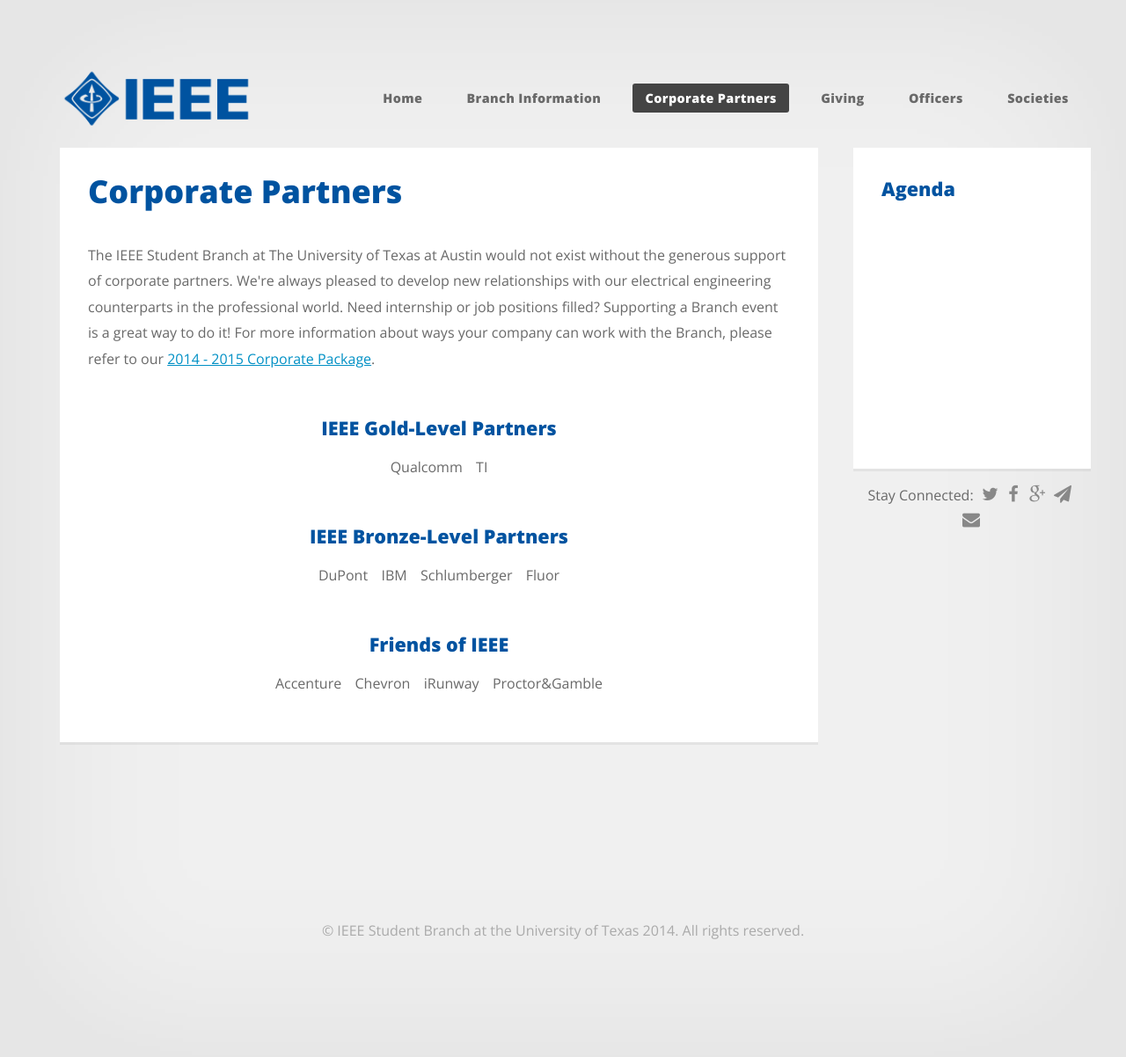
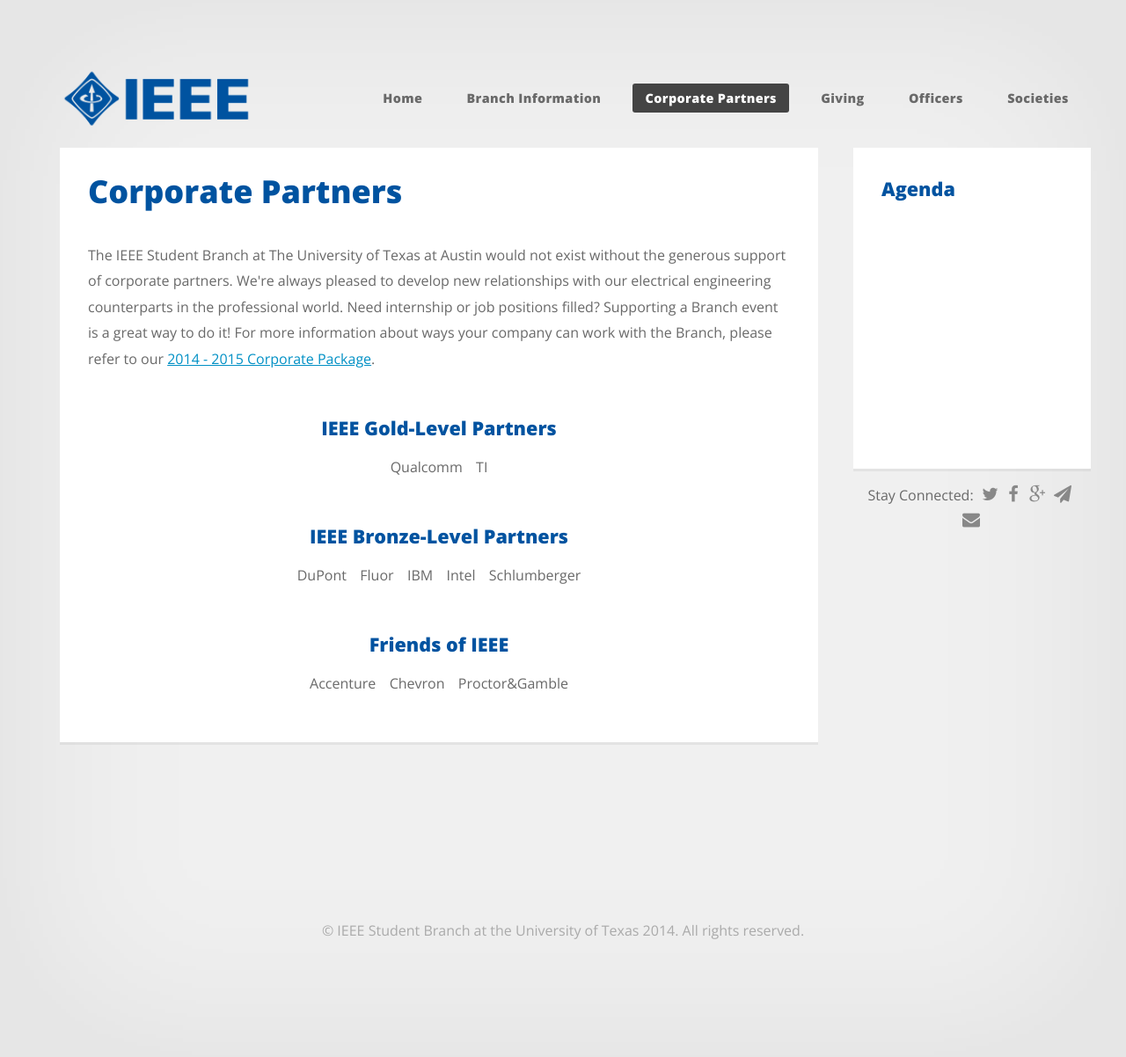
Before and after one commit to ieee-ut/ieee-ut.github.io, a Jekyll site: the page built from partners.html, in a window 1280 px wide. Shown: the whole page at 88% size. Built offline with Jekyll 4.4.1, drawn with Linux system fonts in a browser that asks for light colours; Markdown is read by kramdown in place of the engine named in the settings; comment, search, counter and statistics services are not loaded.

Commit message:
Typo, updated partners

```diff
--- a/_posts/2015-04-13-elections.html
+++ b/_posts/2015-04-13-elections.html
@@ -17,7 +17,7 @@
 		<li> Take at least 50% of your course load on the UT Austin campus</li>
 		<li> Hold (or will hold after elections) a national IEEE membership</li>
 		<li> Will be able to serve as an officer for Summer 2015, Fall 2015, and Spring 2016</li>
-		<li> Will fulful all general and specific duties according to the Constitution and Bylaws</li>
+		<li> Will fulfill all general and specific duties according to the Constitution and Bylaws</li>
 	</ul>
 	Our Bylaws and Constitution can be found in our Branch Information page.
 </p>
--- a/partners.html
+++ b/partners.html
@@ -18,9 +18,9 @@
 		<!--<h3>IEEE Silver-Level Partners</h3>-->
 		<!--<p style="word-spacing: 0.7em;">Fluor     USAA     NI</p>-->
 		<h3>IEEE Bronze-Level Partners</h3>
-		<p style="word-spacing: 0.7em;">DuPont     IBM     Schlumberger     Fluor</p>
+		<p style="word-spacing: 0.7em;">DuPont     Fluor     IBM     Intel     Schlumberger</p>
 		<h3>Friends of IEEE</h3>
-		<p style="word-spacing: 0.7em;">Accenture     Chevron     iRunway     Proctor&amp;Gamble</p>
+		<p style="word-spacing: 0.7em;">Accenture     Chevron     Proctor&amp;Gamble</p>
 	</span>
 
 </article>
```
